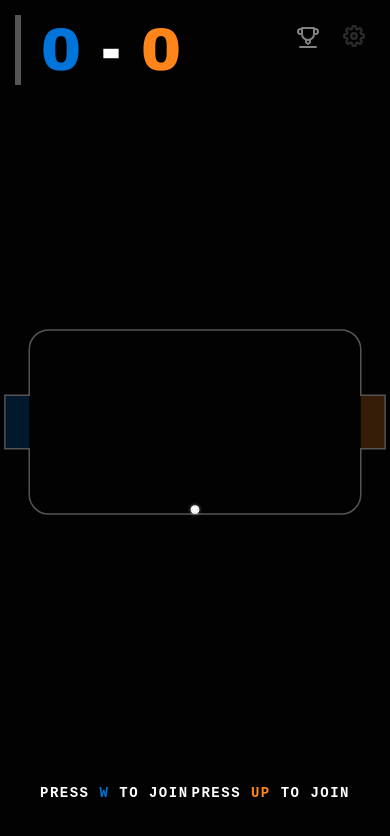
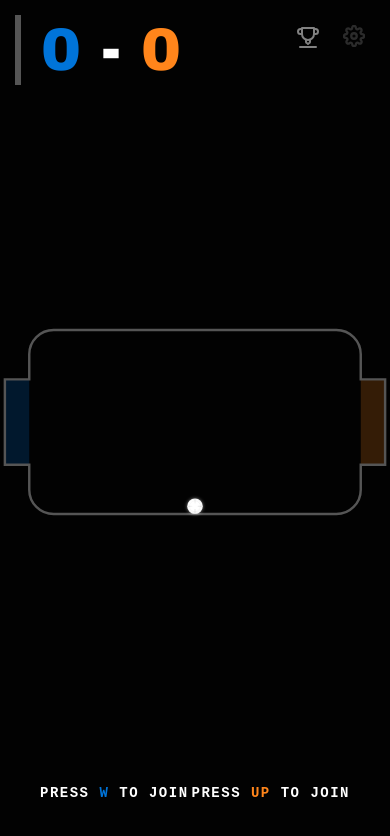
Before and after one commit to Maxxx2am/Aero-Sphere, a website: page index.html in a window 390 px wide. Drawn offline with Linux system fonts and the light colour scheme.

Commit message:
Update: Scaled all game elements up by 80% and finalized responsive UI

```diff
--- a/index.html
+++ b/index.html
@@ -260,7 +260,7 @@ const settingsWarning = document.getElementById('settings-warning');
 
 const config = {
     gravity: 0.07, friction: 0.982, restitution: 1.15, rotationSensitivity: 0.2, boostPower: 0.22, enginePower: 0.18,
-    baseBallRadius: 18, basePlayerRadius: 13, targetRatio: 1.8, goalWidth: 100, goalHeight: 220, cornerRadius: 80,
+    baseBallRadius: 32, basePlayerRadius: 23, targetRatio: 1.8, goalWidth: 150, goalHeight: 350, cornerRadius: 100,
     colors: { blue: '#0074D9', orange: '#FF851B', ball: '#FFFFFF', border: '#555555', bg: '#020202' }
 };
 
@@ -449,7 +449,7 @@ function draw() {
     ctx.save(); if (shakeTime > 0) { ctx.translate((Math.random() - 0.5) * 10 * gameScale, (Math.random() - 0.5) * 10 * gameScale); shakeTime--; }
     const lx = arenaX, rx = arenaX + arenaWidth, ty = arenaY, by = arenaY + arenaHeight, cr = config.cornerRadius * gameScale, gH = config.goalHeight * gameScale, gT = ty + arenaHeight/2 - gH/2, gB = ty + arenaHeight/2 + gH/2, gw = 100 * gameScale;
     ctx.fillStyle = hexToRgba(config.colors.blue, 0.2); ctx.fillRect(lx - gw, gT, gw, gH); ctx.fillStyle = hexToRgba(config.colors.orange, 0.2); ctx.fillRect(rx, gT, gw, gH);
-    ctx.strokeStyle = config.colors.border; ctx.lineWidth = 6 * gameScale; ctx.lineCap = 'round'; ctx.beginPath(); ctx.moveTo(lx + cr, ty); ctx.lineTo(rx - cr, ty); ctx.arcTo(rx, ty, rx, ty + cr, cr); ctx.lineTo(rx, gT); ctx.lineTo(rx + gw, gT); ctx.lineTo(rx + gw, gB); ctx.lineTo(rx, gB); ctx.lineTo(rx, by - cr); ctx.arcTo(rx, by, rx - cr, by, cr); ctx.lineTo(lx + cr, by); ctx.arcTo(lx, by, lx, by - cr, cr); ctx.lineTo(lx, gB); ctx.lineTo(lx - gw, gB); ctx.lineTo(lx - gw, gT); ctx.lineTo(lx, gT); ctx.lineTo(lx, ty + cr); ctx.arcTo(lx, ty, lx + cr, ty, cr); ctx.stroke();
+    ctx.strokeStyle = config.colors.border; ctx.lineWidth = 10 * gameScale; ctx.lineCap = 'round'; ctx.beginPath(); ctx.moveTo(lx + cr, ty); ctx.lineTo(rx - cr, ty); ctx.arcTo(rx, ty, rx, ty + cr, cr); ctx.lineTo(rx, gT); ctx.lineTo(rx + gw, gT); ctx.lineTo(rx + gw, gB); ctx.lineTo(rx, gB); ctx.lineTo(rx, by - cr); ctx.arcTo(rx, by, rx - cr, by, cr); ctx.lineTo(lx + cr, by); ctx.arcTo(lx, by, lx, by - cr, cr); ctx.lineTo(lx, gB); ctx.lineTo(lx - gw, gB); ctx.lineTo(lx - gw, gT); ctx.lineTo(lx, gT); ctx.lineTo(lx, ty + cr); ctx.arcTo(lx, ty, lx + cr, ty, cr); ctx.stroke();
     effects.forEach(e => e.draw()); if (p1Joined) player1.draw(); if (p2Joined) player2.draw(); ball.draw(); particles.forEach(p => p.draw());
     const gW = 12 * gameScale, ghBar = 180 * gameScale; ctx.fillStyle = 'rgba(255,255,255,0.05)';
     if (p1Joined) { ctx.fillRect(40 * gameScale, canvas.height - 220 * gameScale, gW, ghBar); ctx.fillStyle = config.colors.blue; ctx.fillRect(40 * gameScale, canvas.height - 40 * gameScale - (player1.boost * 1.6 * gameScale), gW, player1.boost * 1.6 * gameScale); if (player1.hasJump) { ctx.beginPath(); ctx.arc(46 * gameScale, canvas.height - 235 * gameScale, 4 * gameScale, 0, Math.PI * 2); ctx.fillStyle = "#fff"; ctx.shadowBlur = 10 * gameScale; ctx.shadowColor = config.colors.blue; ctx.fill(); ctx.shadowBlur = 0; } }
```
